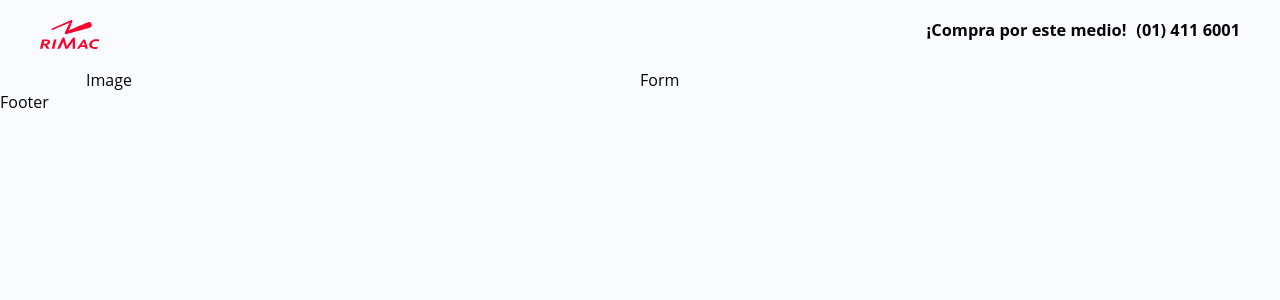
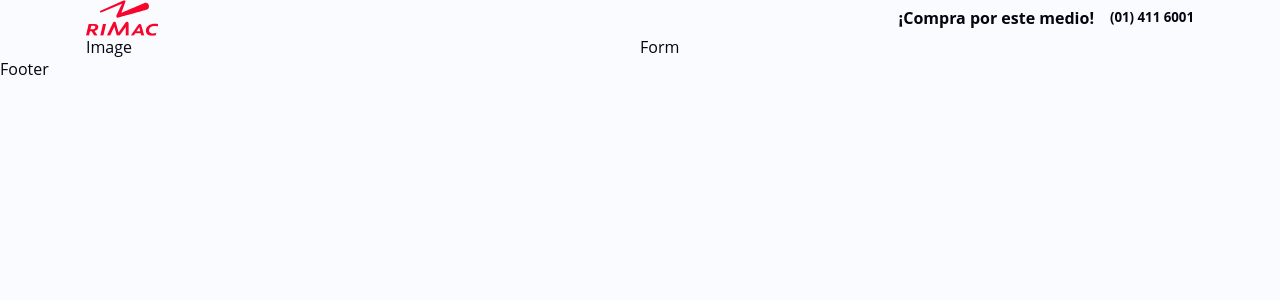
Before and after one commit to Dayanna452/health-insurance-rimac, a React (Vite) app: page / in a window 1280 px wide. Shown: the top 300 px of the page. Built offline with nearby package versions, Linux system fonts and the light colour scheme.

Commit message:
feat: add utilities

```diff
--- a/src/pages/Plans.tsx
+++ b/src/pages/Plans.tsx
@@ -1,8 +1,7 @@
+import { PlansLayout } from "../presentation/components/layouts/PlansLayout";
+
 const Plans = () => {
-  return (
-    <div>Plans</div>
-  )
-}
+  return <PlansLayout />;
+};
 
-
-export default Plans
+export default Plans;
--- a/src/presentation/components/contents/Header/index.tsx
+++ b/src/presentation/components/contents/Header/index.tsx
@@ -3,18 +3,20 @@ import RimacLogo from "../../../../assets/images/rimac-logo.svg";
 
 export const Header: React.FC = () => {
   return (
-    <div className="header-container">
-      <Image
-        className="header-container__logo"
-        src={RimacLogo}
-        alt="rimac logo"
-      />
-      <div className="header-contact">
-        <h3 className="header-contact__info_optional">
-          ¡Compra por este medio!
-        </h3>
-        <h3>(01) 411 6001</h3>
+    <header className="container h-1.5">
+      <div className="d-flex justify-content-between align-items-center">
+        <Image
+          className="logo"
+          src={RimacLogo}
+          alt="rimac logo"
+          height={36}
+          width={73.19}
+        />
+        <div className="d-flex align-items-center gap-2">
+          <b>¡Compra por este medio!</b>
+          <h5>(01) 411 6001</h5>
+        </div>
       </div>
-    </div>
+    </header>
   );
 };
--- a/src/presentation/components/contents/Header/styles/header.scss
+++ b/src/presentation/components/contents/Header/styles/header.scss
@@ -1,31 +1,4 @@
-.header-container {
-  display: flex;
-  width: 100%;
-  height: 100%;
-  justify-content: space-between;
-  padding: 16px 30px;
-
-  &__logo {
-    width: 60px;
-  }
+.logo {
+  width: 73.19px;
+  height: 36px;
 }
-
-.header-contact {
-  display: flex;
-  align-items: center;
-  gap: 10px;
-  font-size: 14px;
-  color: map-get($colors, "dark");
-  &__info_optional {
-    display: none;
-  }
-}
-
-@include respond-to("lg") {
-  .header-container {
-    padding: 20px 40px;
-  }
-  .header-contact__info_optional {
-    display: block;
-  }
-}
--- a/src/presentation/components/layouts/InsuranceQuote.tsx
+++ /dev/null
@@ -1,5 +0,0 @@
-import { FC } from "react";
-
-export const InsuranceQuote: FC = () => {
-  return <div>InsuranceQuote</div>;
-};
--- /dev/null
+++ b/src/presentation/components/layouts/PlansLayout.tsx
@@ -0,0 +1,13 @@
+import { FC } from "react";
+import { Header } from "../contents/Header";
+import { Footer } from "../contents/Footer";
+
+export const PlansLayout: FC = () => {
+  return (
+    <>
+      <Header />
+      <main>hola</main>
+      <Footer />
+    </>
+  );
+};
--- a/src/presentation/styles/_base.scss
+++ b/src/presentation/styles/_base.scss
@@ -12,8 +12,7 @@ h4,
 h5,
 h6 {
   color: $text-color;
-  margin-bottom: calc($spacer / 2);
-  line-height: 1.2;
+  line-height: 1;
 }
 
 a {
--- a/src/presentation/styles/_grid.scss
+++ b/src/presentation/styles/_grid.scss
@@ -1,5 +1,5 @@
 // Clases para columnas
-@for $i from 1 through 12 {
+@for $i from 1 through $grid-columns {
   .col-#{$i} {
     @include make-col($i);
   }
@@ -7,7 +7,7 @@
 
 // Clases responsivas para columnas
 @each $breakpoint, $value in $breakpoints {
-  @for $i from 1 through 12 {
+  @for $i from 1 through $grid-columns {
     .col-#{$breakpoint}-#{$i} {
       @include respond-to($breakpoint) {
         @include make-col($i);
--- a/src/presentation/styles/_mixins.scss
+++ b/src/presentation/styles/_mixins.scss
@@ -26,8 +26,16 @@
   width: calc($columns / $grid-columns * 100%);
 }
 
-// Mixin para gutters
-@mixin make-gutters {
-  padding-right: calc($grid-gutter-width / 2);
-  padding-left: calc($grid-gutter-width / 2);
+// Mixin para gap
+@mixin make-gap($item) {
+  gap: calc($spacer/2 * $item);
 }
+
+// Mixin para height
+@mixin make-height($item) {
+  height: calc($spacer/2 * $item);
+}
+
+// Mixin para espaciado
+@mixin make-space($item) {
+}
--- a/src/presentation/styles/_utilities.scss
+++ b/src/presentation/styles/_utilities.scss
@@ -7,21 +7,9 @@
 .m-0 {
   margin: 0;
 }
-.mt-1 {
-  margin-top: calc($spacer / 2);
-}
-.mb-1 {
-  margin-bottom: calc($spacer / 2);
-}
 
 .p-0 {
   padding: 0;
-}
-.pt-1 {
-  padding-top: calc($spacer / 2);
-}
-.pb-1 {
-  padding-bottom: calc($spacer / 2);
 }
 
 .text-center {
@@ -30,3 +18,31 @@
 .text-right {
   text-align: right;
 }
+
+.d-flex {
+  display: flex;
+}
+
+.align-items-center {
+  align-items: center;
+}
+
+.justify-content-between {
+  justify-content: space-between;
+}
+
+.d-none {
+  display: none;
+}
+
+@for $i from 1 through $grid-columns {
+  .gap-#{$i} {
+    @include make-gap($i);
+  }
+}
+
+@for $i from 1 through $grid-columns {
+  .h-#{$i} {
+    @include make-height($i);
+  }
+}
```
